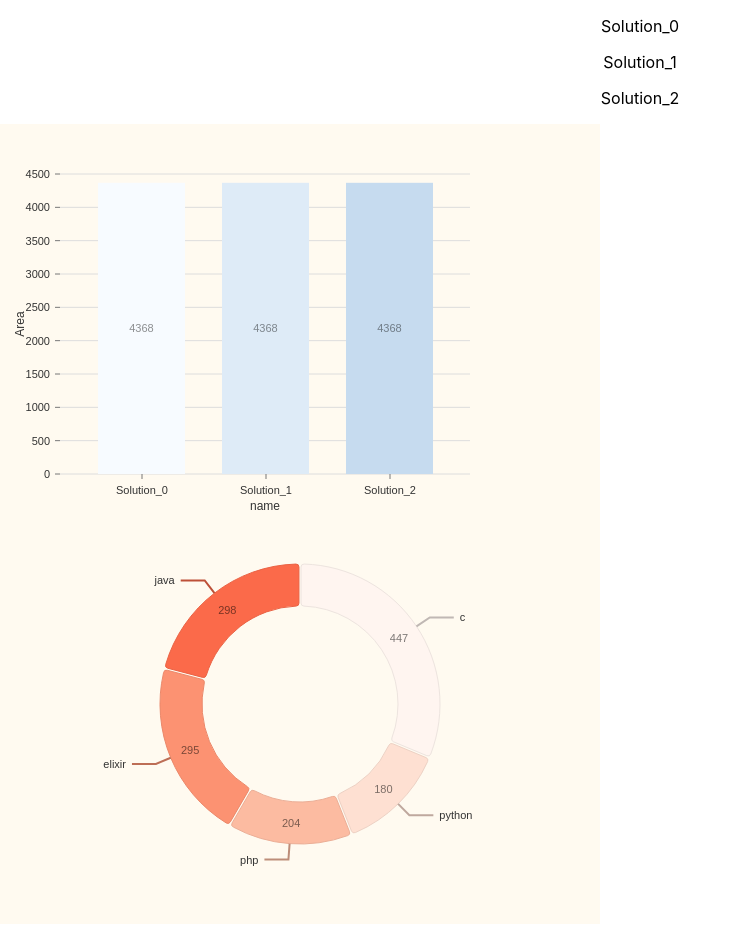
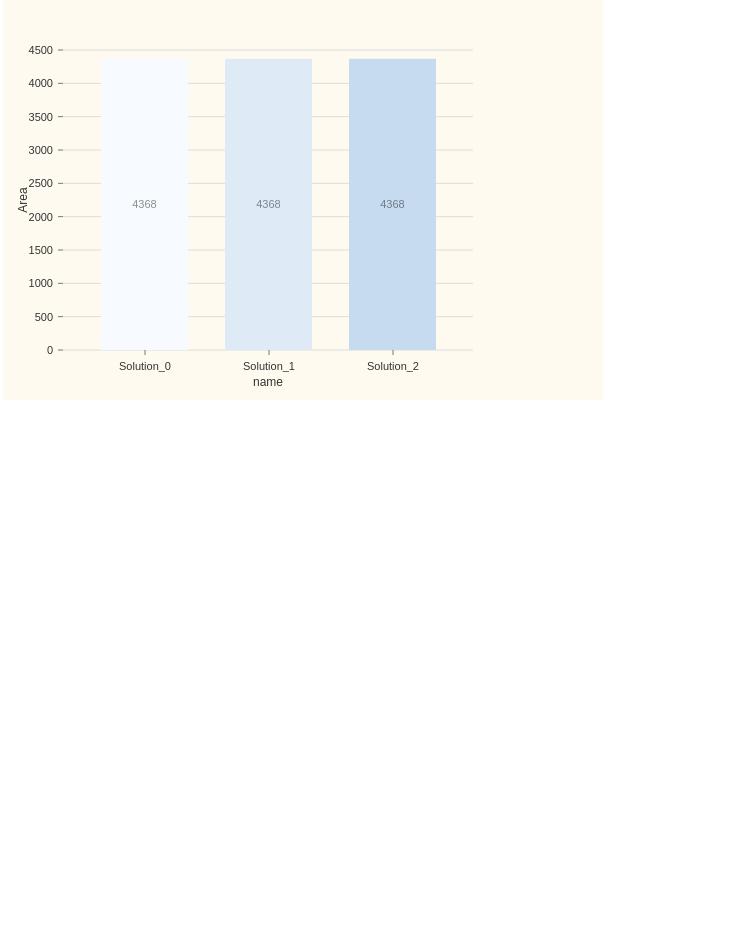
Before and after one commit to yar2nman/fivchrts, a React (Create React App) app: page / in a window 1280 px wide. Shown: the whole page, without its empty margins (0-741 px from the left). After the commit the page ends 800 px from the top, so only its background shows below. Built offline with nearby package versions, Linux system fonts and the light colour scheme.

Commit message:
some charys done

```diff
--- a/src/App.css
+++ b/src/App.css
@@ -40,5 +40,7 @@
 .Mydiv {
   width: 600px;
   height: 400px;
-  background-color: floralwhite
+  background-color: floralwhite;
+  margin-left: 3px;
+  margin-bottom: 2px;
 }
--- a/src/App.js
+++ b/src/App.js
@@ -1,116 +1,154 @@
 // import logo from './logo.svg';
 import { object } from 'prop-types';
-import React,{useState,useEffect} from 'react';
+import React, { useState, useEffect } from 'react';
 import './App.css';
 import MyResponsiveBar from './barchart';
 import MyResponsivePie from './chartsRoot/PiChart';
 
 function App() {
-  const [data,setData]=useState([]);
-  const [solution,setsolution]=useState({});
-  const [solutionName ,setsolutionName]=useState({});
-  const [solutionIncome ,setsolutionIncome]=useState({});
-  const [project_cost ,setproject_cost]=useState([]);
-  const [table_1_soft_costs ,settable_1_soft_costs]=useState({});
-  const [table_2_pre_construction ,settable_2_pre_construction]=useState({});
-  const [table_3_construction ,settable_3_construction]=useState({});
+  const [data, setData] = useState([]);
+  const [solution, setsolution] = useState({});
+  const [solutionName, setsolutionName] = useState({});
+  const [solutionIncome, setsolutionIncome] = useState({});
+  const [project_cost, setproject_cost] = useState([]);
+  const [table_1_soft_costs, settable_1_soft_costs] = useState({});
+  const [table_2_pre_construction, settable_2_pre_construction] = useState({});
+  const [table_3_construction, settable_3_construction] = useState({});
+
   const myonclick = (childdata) => {
-    let solution = data.find(x => x.solution_name ===  childdata?.data?.name)
+    let solution = data.find(x => x.solution_name === childdata?.data?.name)
     setsolution(solution);
     setsolutionName(solution.solution_name)
     setsolutionIncome(solution.reports.economic_report.income)
-    for(const [key, vlaue] of Object.entries(solution.reports.economic_report.income)) {
-      setproject_cost([...project_cost, {'category':key,'cost':vlaue.cost, 'ratio':vlaue.ratio}])
+
+    setProjectCost();
+    settable1soft_costs();
+    settable2pre_construction();
+    settable3construction();
+
+    // settable_1_soft_costs(solution.reports.economic_report.table_1_soft_costs)
+    // settable_2_pre_construction(solution.reports.economic_report.table_2_pre_construction)
+    // settable_3_construction(solution.reports.economic_report.table_3_construction)
+    console.log('state solution', solution);
+    console.log('project cost', project_cost);
+
+
+    function setProjectCost() {
+      let pc = [];
+      for (const [key, vlaue] of Object.entries(solution.reports.economic_report.project_cost)) {
+        if (key !== 'total') {
+          pc.push({ 'id': key, 'label': key, 'value': vlaue.cost, 'ratio': vlaue.ratio });
+        }
+        setproject_cost(pc);
+      }
     }
 
-    settable_1_soft_costs(solution.reports.economic_report.table_1_soft_costs)
-    settable_2_pre_construction(solution.reports.economic_report.table_2_pre_construction)
-    settable_3_construction(solution.reports.economic_report.table_3_construction)
-    console.log('state solution', solution);
+    function settable1soft_costs() {
+      let t1sc = [];
+      for (const [key, vlaue] of Object.entries(solution.reports.economic_report.table_1_soft_costs)) {
+        t1sc.push({ 'id': key, 'label': key, 'value': vlaue.cost, 'ratio': vlaue.ratio });
+        settable_1_soft_costs(t1sc);
+      }
+    }
 
+    function settable2pre_construction() {
+      let t2pc = [];
+      for (const [key, vlaue] of Object.entries(solution.reports.economic_report.table_2_pre_construction)) {
+        t2pc.push({ 'id': key, 'label': key, 'value': vlaue.cost, 'ratio': vlaue.ratio });
+        settable_2_pre_construction(t2pc);
       }
-  const mydata= [
-    {
-      "id": "c",
-      "label": "c",
-      "value": 447,
-      "color": "hsl(15, 70%, 50%)"
-    },
-    {
-      "id": "python",
-      "label": "python",
-      "value": 180,
-      "color": "hsl(64, 70%, 50%)"
-    },
-    {
-      "id": "php",
-      "label": "php",
-      "value": 204,
-      "color": "hsl(229, 70%, 50%)"
-    },
-    {
-      "id": "elixir",
-      "label": "elixir",
-      "value": 295,
-      "color": "hsl(268, 70%, 50%)"
-    },
-    {
-      "id": "java",
-      "label": "java",
-      "value": 298,
-      "color": "hsl(210, 70%, 50%)"
     }
-  ]
 
-  const getData=()=>{
+    function settable3construction() {
+      let t3c = [];
+      for (const [key, vlaue] of Object.entries(solution.reports.economic_report.table_3_construction)) {
+        t3c.push({ 'id': key, 'label': key, 'value': vlaue.cost, 'ratio': vlaue.ratio });
+        settable_3_construction(t3c);
+      }
+    }
+  }
+
+  const getData = () => {
     fetch('data.json'
-    ,{
-      headers : {
+      , {
+        headers: {
           'Content-Type': 'application/json',
           'Accept': 'application/json'
         }
       }
     )
-      .then(function(response){
+      .then(function (response) {
         console.log(response)
         return response.json();
       })
-      .then(function(myJson) {
+      .then(function (myJson) {
         console.log(myJson);
         setData(myJson.solutions)
       });
   }
 
 
-  useEffect(()=>{
+  useEffect(() => {
     getData()
-  },[])
+  }, [])
   return (
     <div className="App">
-     {
-       data && data?.length>0 && data.map((item)=><p key={item?.solution_name}>{item?.solution_name}</p>)
-     }
+      {data && data?.length > 0 &&
+        <div className='Mydiv'>
 
-     <div className='Mydiv'>
-        { data && data?.length>0 &&
-        <MyResponsiveBar data={data.map((item) =>  {
-          let v = {'name': item.solution_name ,
+          <MyResponsiveBar data={data.map((item) => {
+            let v = {
+              'name': item.solution_name,
               'area': item.reports.units_report.table_1.total_built_area,
               'nla': item.reports.units_report.table_1.nla,
               'efficiency': item.reports.units_report.table_1.efficiency
             }
             return v
-        })} keys={['area']} indexby={'name'} ytitle={'Area'} showLegends={false} isHorizontal={false} myonclick={myonclick}/>
+          })} keys={['area']} indexby={'name'} ytitle={'Area'} showLegends={false} isHorizontal={false} myonclick={myonclick} />
+
+        </div>
       }
+
+      {project_cost && project_cost?.length > 0 &&
+        <div className='Mydiv'>
+          <MyResponsivePie data={project_cost} />
+
         </div>
+      }
+      {project_cost && project_cost?.length > 0 &&
+        <div className='Mydiv'>
 
+          <MyResponsiveBar data={project_cost} keys={['ratio']} indexby={'id'} ytitle={''} showLegends={false} isHorizontal={false} />
+
+        </div>
+      }
+
+
+      {table_1_soft_costs && table_1_soft_costs?.length > 0 &&
         <div className='Mydiv'>
-        { data && data?.length>0 &&
-        <MyResponsivePie data={mydata} />
+
+          <MyResponsiveBar data={table_1_soft_costs} keys={['value']} indexby={'id'} ytitle={''} showLegends={false} isHorizontal={true} />
+
+        </div>
       }
+
+
+      {table_2_pre_construction && table_2_pre_construction?.length > 0 &&
+        <div className='Mydiv'>
+
+          <MyResponsiveBar data={table_2_pre_construction} keys={['value']} indexby={'id'} ytitle={''} showLegends={false} isHorizontal={true} />
+
         </div>
+      }
 
-     <div>{solution.solution_name}</div>
+
+      {table_3_construction && table_3_construction?.length > 0 &&
+        <div className='Mydiv'>
+
+          <MyResponsiveBar data={table_3_construction} keys={['value']} indexby={'id'} ytitle={''} showLegends={false} isHorizontal={true} />
+
+        </div>
+      }
 
     </div>
   );
```
Lines whose indentation alone changed are shown as unchanged.
